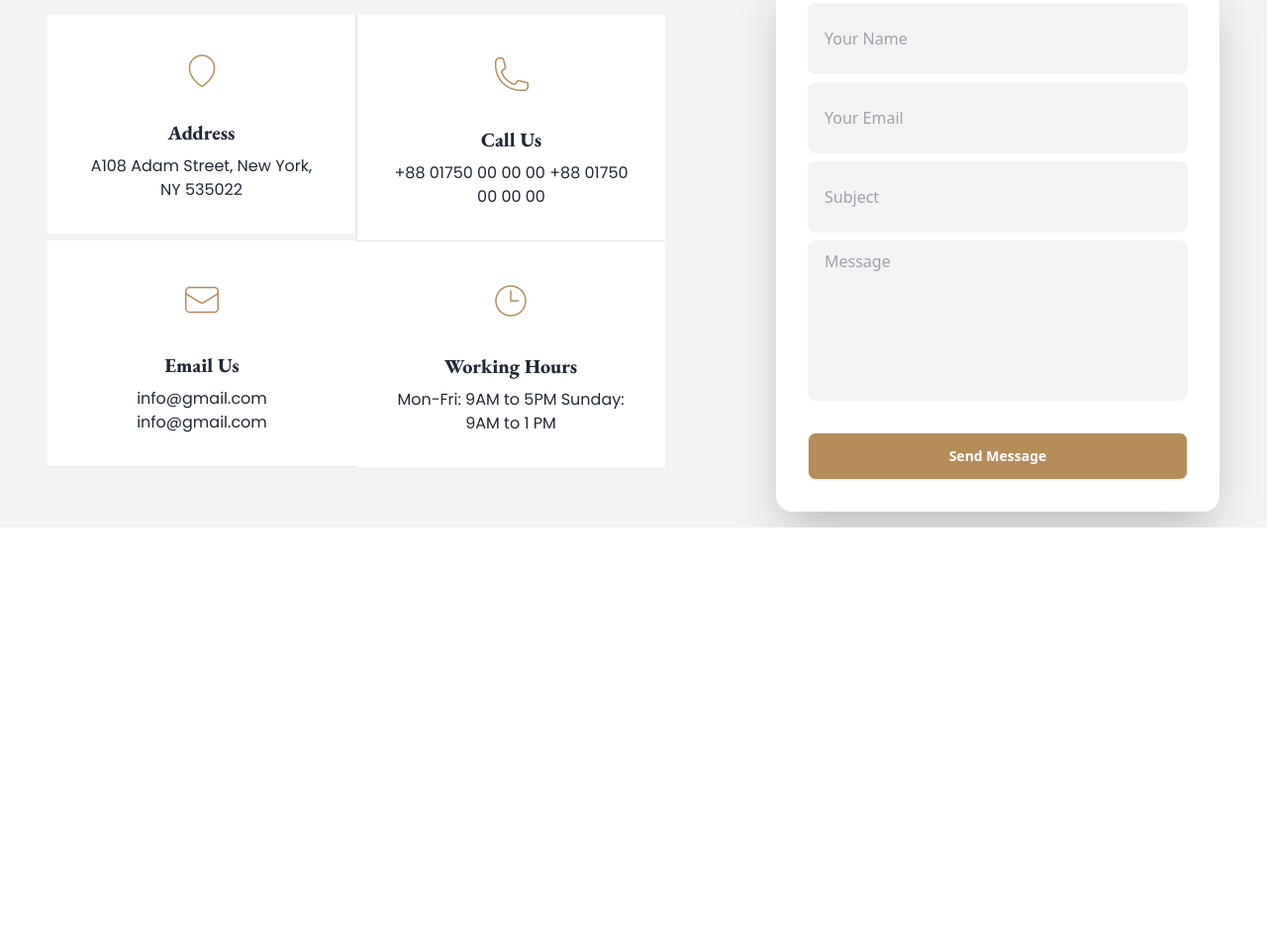
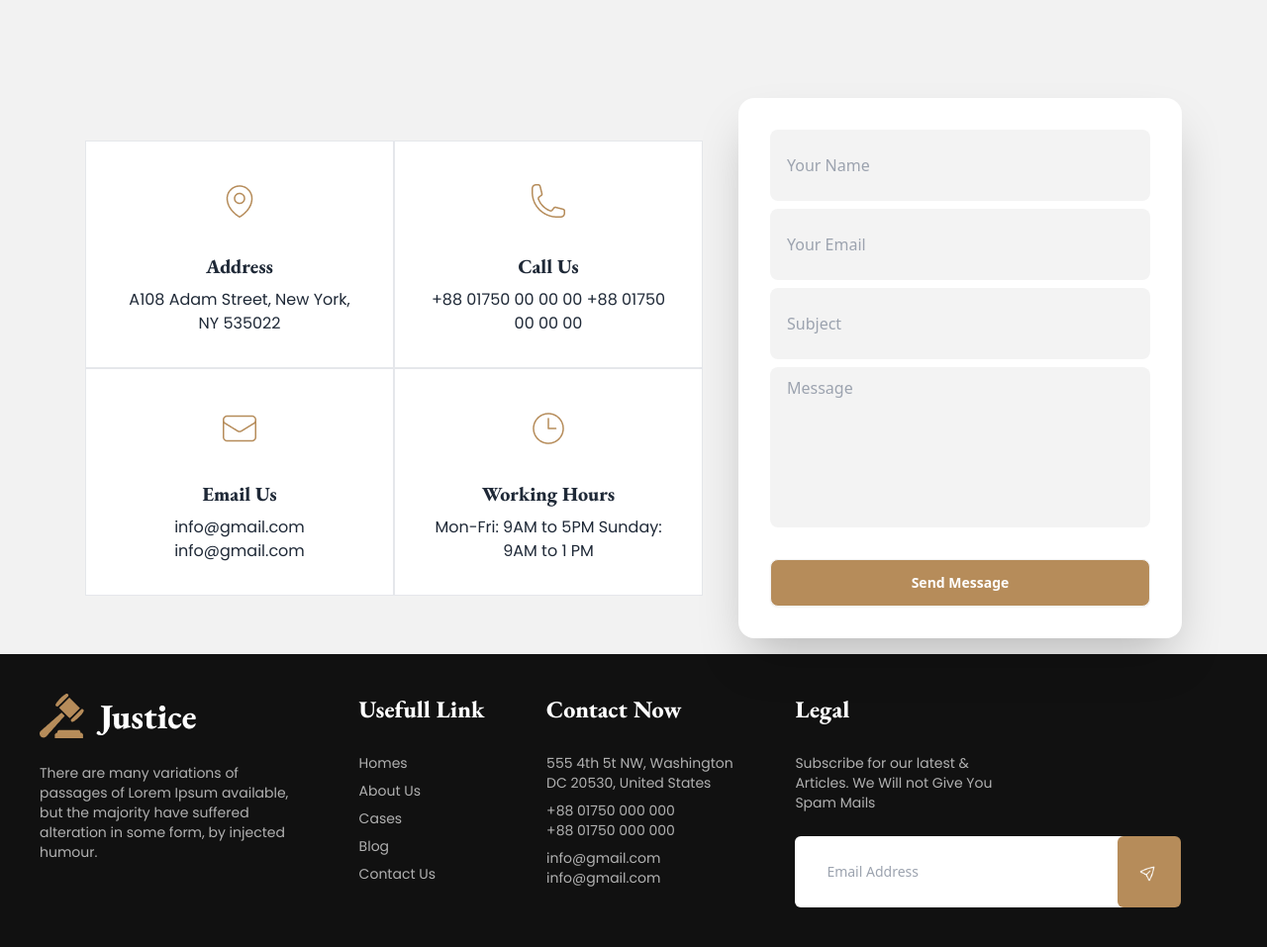
Before and after one commit to galibmia/legal-solution, a plain HTML site: page index.html in a window 1280 px wide. Shown: the part 3801-4758 px from the top of the page at 99% size. Before the commit the page ends 4334 px from the top, so only its background shows below. Drawn offline with nearby package versions, Linux system fonts and the light colour scheme.

Commit message:
Footer section added

```diff
--- a/index.html
+++ b/index.html
@@ -310,7 +310,7 @@
         </section>
 
         <!-- Contact Us section -->
-        <section>
+        <section class="mt-32">
 
             <div class="bg-base-200 min-h-screen">
                 <h1 class="text-5xl text-[#414040] eb-garamond-bold text-center">Contact With Us</h1>
@@ -323,9 +323,9 @@
                 <div class="hero-content flex-col lg:flex-row">
                     <div class="w-1/2 grid grid-cols-2 text-center">
                         <div>
-                            <div class="card rounded-none w-full border-r border-gray-200 bg-base-100">
+                            <div class="card rounded-none w-full border border-gray-200 bg-base-100">
                                 <figure class="px-10 pt-10">
-                                    <img src="images/address.png" alt="Law" class="rounded-xl" />
+                                    <img src="images/location.png" alt="Law" class="rounded-xl" />
                                 </figure>
                                 <div class="card-body items-center text-center">
                                     <h2 class="card-title eb-garamond-bold">Address</h2>
@@ -337,7 +337,7 @@
                             </div>
                         </div>
                         <div>
-                            <div class="card rounded-none w-full bg-base-100 border-l border-gray-200">
+                            <div class="card rounded-none w-full bg-base-100 border border-gray-200">
                                 <figure class="px-10 pt-10">
                                     <img src="images/call.png" alt="Law" class="rounded-xl" />
                                 </figure>
@@ -351,7 +351,7 @@
                             </div>
                         </div>
                         <div>
-                            <div class="card rounded-none w-full bg-base-100 border-b border-gray-200">
+                            <div class="card rounded-none w-full bg-base-100 border border-gray-200">
                                 <figure class="px-10 pt-10">
                                     <img src="images/email.png" alt="Law" class="rounded-xl" />
                                 </figure>
@@ -365,7 +365,7 @@
                             </div>
                         </div>
                         <div>
-                            <div class="card rounded-none w-full bg-base-100 border-t border-gray-200">
+                            <div class="card rounded-none w-full bg-base-100 border border-gray-200">
                                 <figure class="px-10 pt-10">
                                     <img src="images/time.png" alt="Law" class="rounded-xl" />
                                 </figure>
@@ -380,7 +380,7 @@
                         </div>
 
                     </div>
-                    <div class="card bg-base-100 ml-24 w-full max-w-md shrink-0 shadow-2xl">
+                    <div class="card bg-base-100 ml-5 w-full max-w-md shrink-0 shadow-2xl">
                         <form class="card-body">
                             <div class="form-control">
                                 <input type="text" placeholder="Your Name"
@@ -408,6 +408,43 @@
             </div>
         </section>
     </main>
+    <footer class="bg-[#111] p-10">
+        <div class="max-w-screen-xl text-[#b1b1b1] mx-auto footer">
+            <aside>
+                <img src="images/logo.png" alt="">
+                <p class="w-[260px]  poppins-regular mt-4">
+                    There are many variations of passages of Lorem Ipsum available, but the majority have suffered
+                    alteration in some form, by injected humour.
+                </p>
+            </aside>
+            <nav>
+                <h6 class="text-2xl eb-garamond-bold text-white">Usefull Link</h6>
+                <a class="link link-hover poppins-regular mt-5">Homes</a>
+                <a class="link link-hover poppins-regular">About Us</a>
+                <a class="link link-hover poppins-regular">Cases</a>
+                <a class="link link-hover poppins-regular">Blog</a>
+                <a class="link link-hover poppins-regular">Contact Us</a>
+            </nav>
+            <nav>
+                <h6 class="text-2xl eb-garamond-bold text-white">Contact Now</h6>
+                <a class="poppins-regular mt-5">555 4th 5t NW, Washington
+                    <br>DC 20530, United States</a>
+                <a class="poppins-regular">+88 01750 000 000
+                    <br>+88 01750 000 000</a>
+                <a class="link link-hover poppins-regular">info@gmail.com
+                    <br>info@gmail.com</a>
+            </nav>
+            <nav>
+                <h6 class="text-2xl eb-garamond-bold text-white">Legal</h6>
+                <a class="poppins-regular mt-5 mb-4 w-[217px]">Subscribe for our latest & Articles. We Will not Give You Spam
+                    Mails</a>
+                <div class="flex w-full">
+                    <input class="py-[23px] ps-8 pe-32 focus:outline-none focus:ring-0 rounded-md" type="text" placeholder="Email Address"><button
+                        class="bg-[#B68C5A] h-[72px] px-5 rounded-md text-white -ms-9"><img class="h-[24px]" src="images/email-1.png" alt=""></button>
+                </div>
+            </nav>
+        </div>
+    </footer>
 </body>
 
 </html>
```
Also changed, not shown: images/email-1.png (added).
